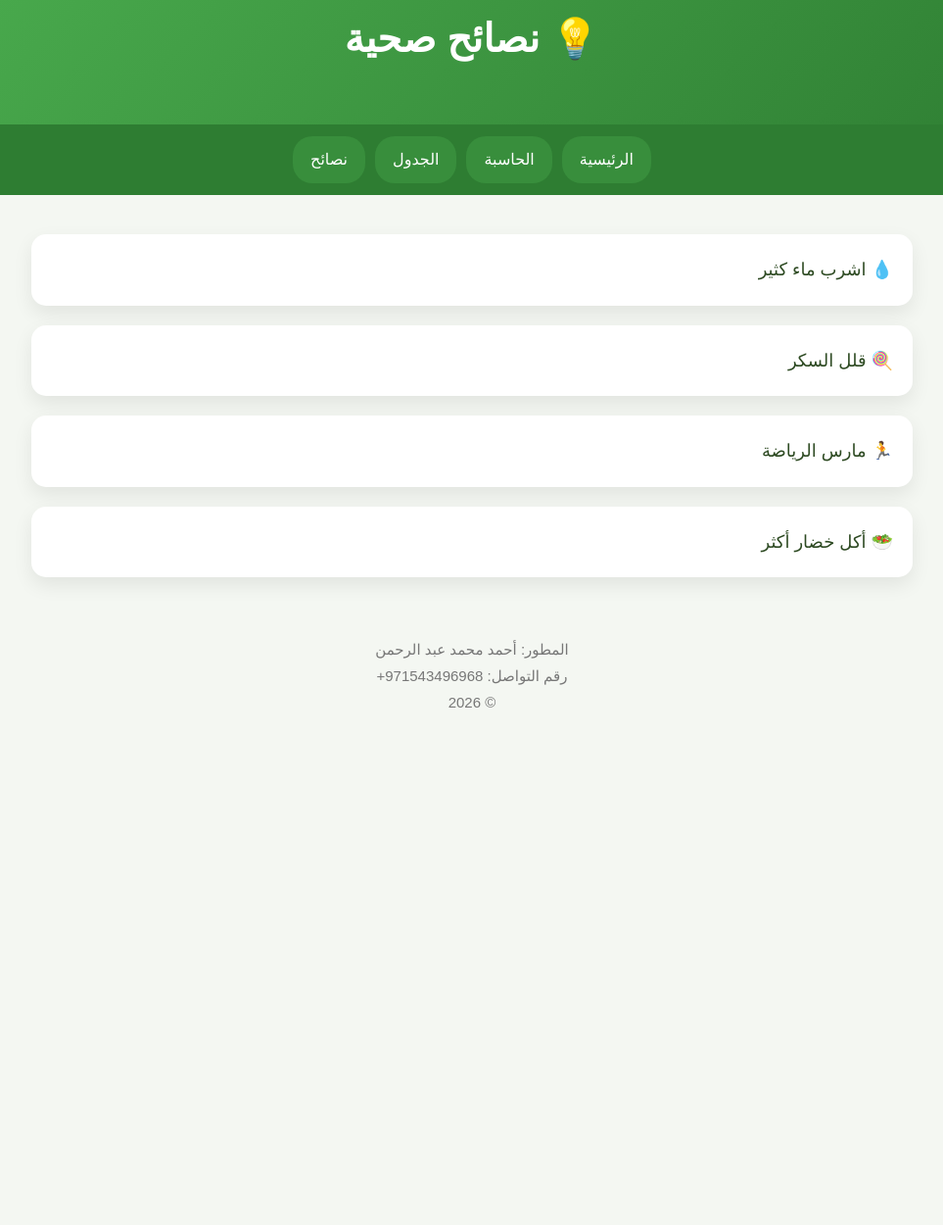
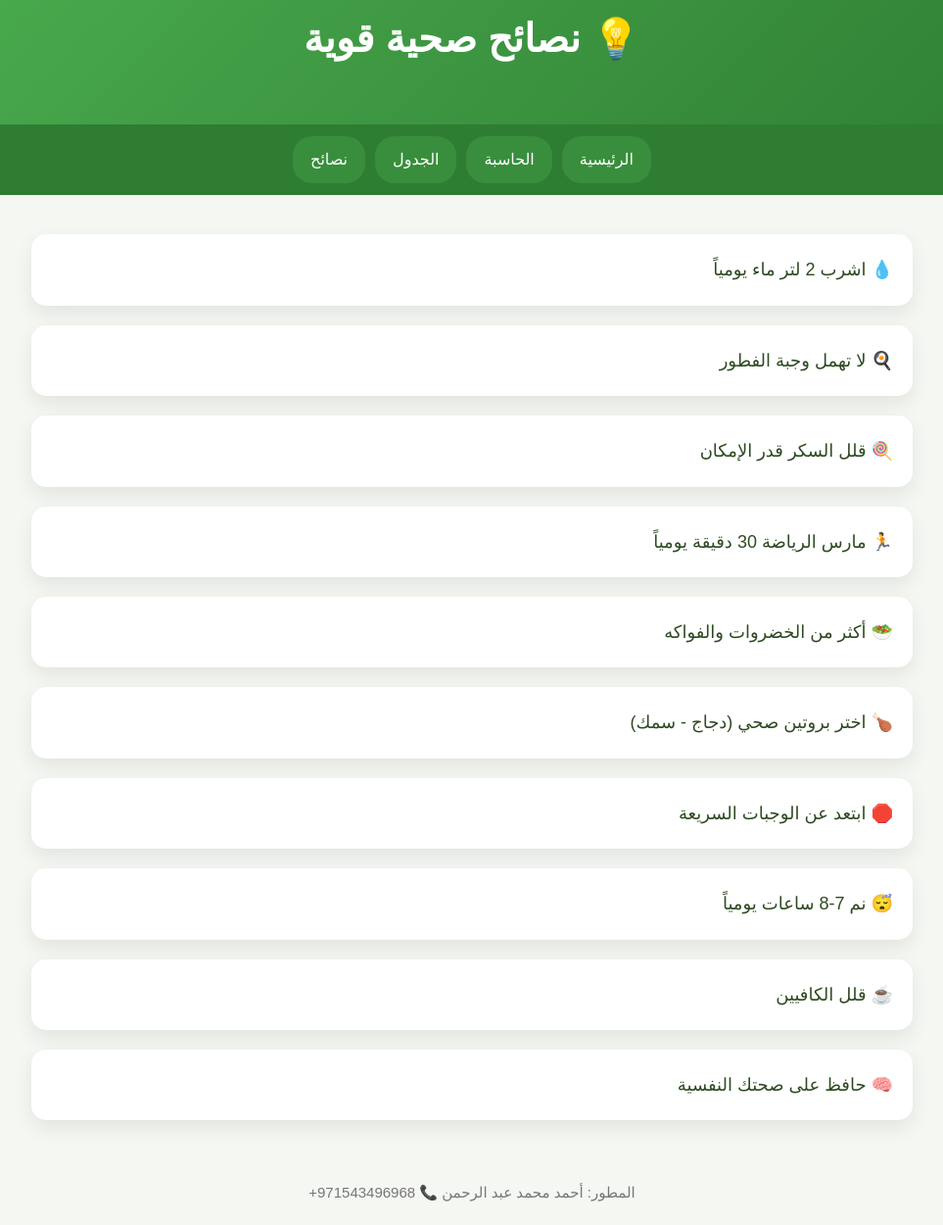
Before and after one commit to Dev-ahmedsiii/healthy-life-ahmed, a website: page public/tips.html in a window 1280 px wide. Shown: the part 49-1299 px from the top of the page at 98% size, without its empty margins (158-1121 px from the left). Before the commit the page ends 800 px from the top, so only its background shows below. Drawn offline with Linux system fonts and the light colour scheme.

Commit message:
Update tips.html

```diff
--- a/public/tips.html
+++ b/public/tips.html
@@ -2,15 +2,17 @@
 <html lang="ar" dir="rtl">
 <head>
 <meta charset="UTF-8">
+<meta name="viewport" content="width=device-width, initial-scale=1.0">
 <title>نصائح صحية</title>
 <link rel="stylesheet" href="style.css">
 </head>
+
 <body>
 
-<header><h1>💡 نصائح صحية</h1></header>
+<header><h1>💡 نصائح صحية قوية</h1></header>
 
 <nav>
-<a href="/">الرئيسية</a>
+<a href="home.html">الرئيسية</a>
 <a href="calculator.html">الحاسبة</a>
 <a href="plan.html">الجدول</a>
 <a href="tips.html">نصائح</a>
@@ -18,18 +20,22 @@
 
 <div class="container">
 
-<div class="card">💧 اشرب ماء كثير</div>
-<div class="card">🍭 قلل السكر</div>
-<div class="card">🏃 مارس الرياضة</div>
-<div class="card">🥗 أكل خضار أكثر</div>
+<div class="card">💧 اشرب 2 لتر ماء يومياً</div>
+<div class="card">🍳 لا تهمل وجبة الفطور</div>
+<div class="card">🍭 قلل السكر قدر الإمكان</div>
+<div class="card">🏃 مارس الرياضة 30 دقيقة يومياً</div>
+<div class="card">🥗 أكثر من الخضروات والفواكه</div>
+<div class="card">🍗 اختر بروتين صحي (دجاج - سمك)</div>
+<div class="card">🛑 ابتعد عن الوجبات السريعة</div>
+<div class="card">😴 نم 7-8 ساعات يومياً</div>
+<div class="card">☕ قلل الكافيين</div>
+<div class="card">🧠 حافظ على صحتك النفسية</div>
 
 </div>
 
-<div class="footer">
-<span class="dev">المطور: أحمد محمد عبد الرحمن</span><br>
-رقم التواصل: 971543496968+
-<br>© 2026
-</div>
+<footer class="footer">
+المطور: أحمد محمد عبد الرحمن 📞 971543496968+
+</footer>
 
 </body>
 </html>
```
